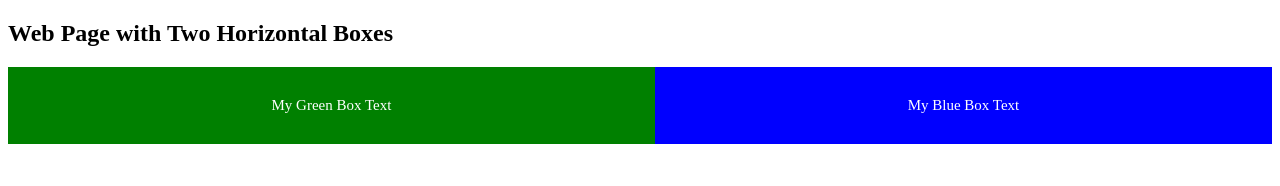
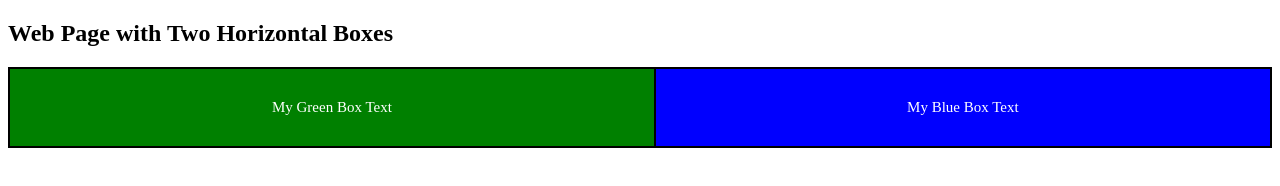
Before and after one commit to keeranraj0907-prog/My-Code-Project, a plain HTML site: page piscineweb4.html in a window 1280 px wide. Drawn offline with Linux system fonts and the light colour scheme.

Commit message:
Update piscineweb4.html

```diff
--- a/piscineweb4.html
+++ b/piscineweb4.html
@@ -1,25 +1,31 @@
 <!DOCTYPE html>
 <html>
+
 <head>
 <title>Two Boxes</title>
+
 <style>
 
 table {
 width: 100%;
 border-collapse: collapse;
 }
+
 td {
-border: 2px;
+border: 2px solid black;
 padding: 30px;
 text-align: center;
 font-size: 15px;
 color: white;
 }
 </style>
+
 </head>
+
 <body>
 
 <h2> Web Page with Two Horizontal Boxes</h2>
+
 <table>
 <tr>
 <td style="background-color: green;">My Green Box Text</td>
@@ -28,4 +34,5 @@ color: white;
 </table>
 
 </body>
+
 </html>
```
